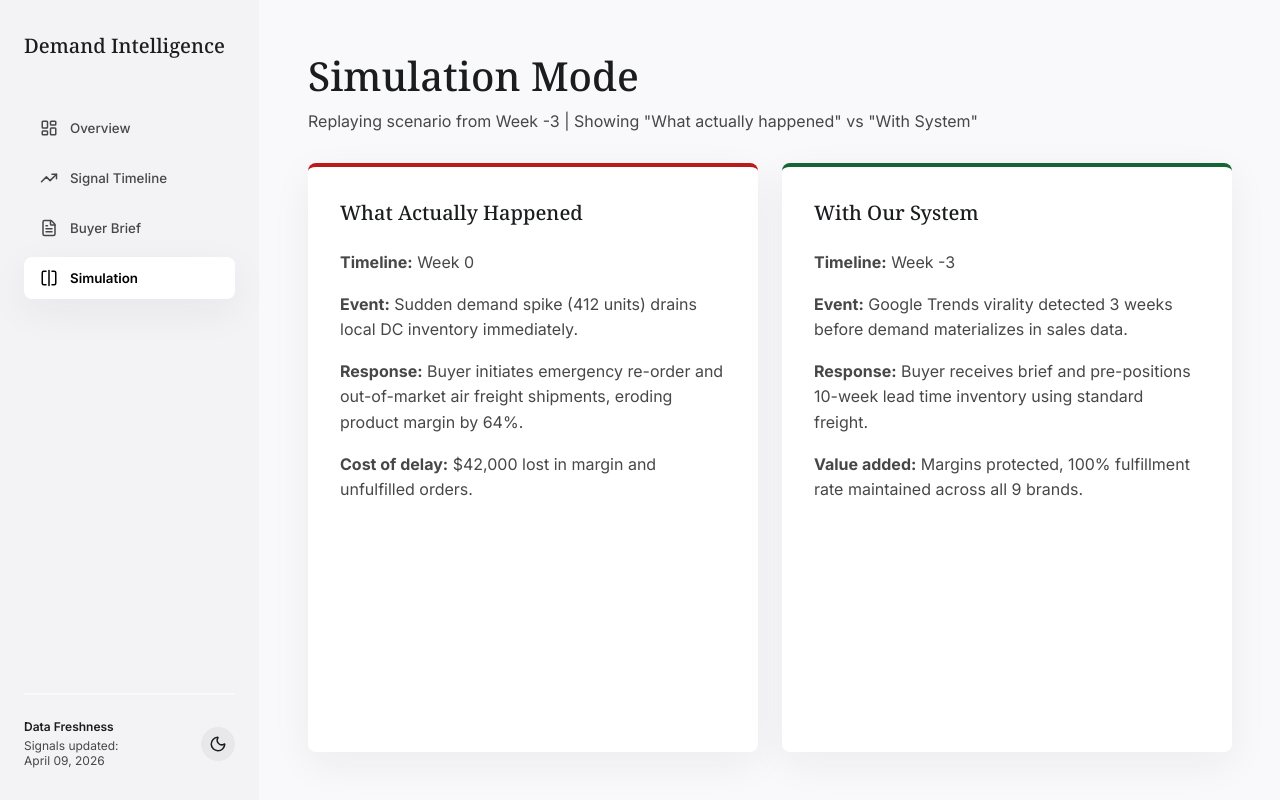
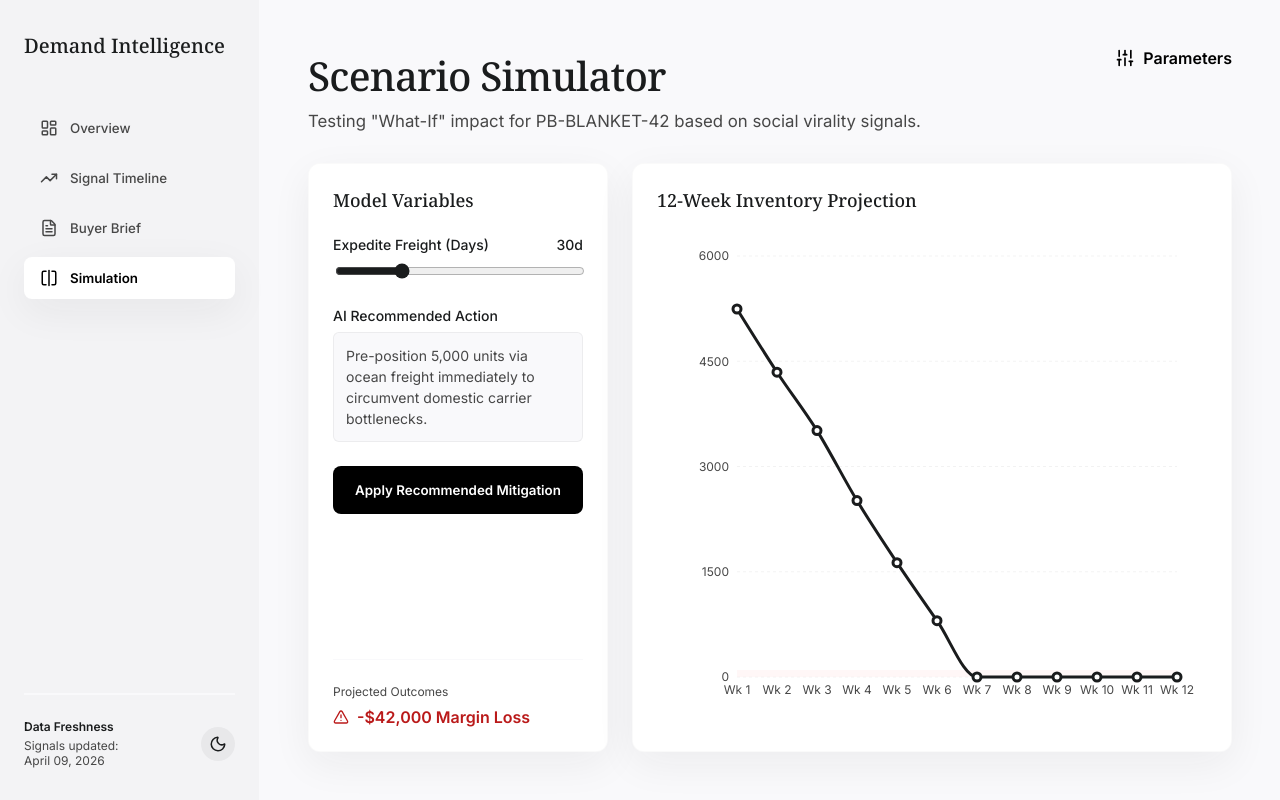
Before and after one commit to abhi-dev99/supplite, a React app in the folder frontend/: page / in a window 1280 px wide. Both pictures are taken after a click on the button "Simulation". Built offline with nearby package versions, Linux system fonts and the light colour scheme; the HTML template or start-up script is replaced by a standard one.

Commit message:
feat(ui): add risk heatmap, simulation logic, and exact layout matching

```diff
--- a/frontend/package.json
+++ b/frontend/package.json
@@ -13,6 +13,8 @@
     "lucide-react": "^1.8.0",
     "react": "^19.2.4",
     "react-dom": "^19.2.4",
+    "react-simple-maps": "^3.0.0",
+    "react-tooltip": "^5.30.0",
     "recharts": "^3.8.1"
   },
   "devDependencies": {
--- /dev/null
+++ b/frontend/src/components/BrandLogo.jsx
@@ -0,0 +1,44 @@
+export default function BrandLogo({ brand }) {
+  if (brand === 'Pottery Barn') {
+    return (
+      <div style={{
+        fontFamily: "'Times New Roman', Times, serif", // Mocking the PB thin serif
+        fontWeight: 400,
+        fontSize: '0.875rem',
+        letterSpacing: '0.05em',
+        textTransform: 'uppercase',
+        lineHeight: 1
+      }}>
+        POTTERY BARN
+      </div>
+    );
+  }
+  if (brand === 'West Elm') {
+    return (
+      <div style={{
+        fontFamily: "'Segoe UI', Tahoma, Geneva, Verdana, sans-serif", // Mocking WE lowercase
+        fontWeight: 300,
+        fontSize: '0.875rem',
+        letterSpacing: '0.05em',
+        textTransform: 'lowercase'
+      }}>
+        west elm
+      </div>
+    );
+  }
+  if (brand === 'Williams Sonoma') {
+    return (
+      <div style={{
+        fontFamily: "'Georgia', serif", // Mocking WS tight serif
+        fontWeight: 700,
+        fontSize: '0.85rem',
+        letterSpacing: '0.02em',
+        textTransform: 'uppercase'
+      }}>
+        WILLIAMS SONOMA
+      </div>
+    );
+  }
+
+  return <div style={{ fontSize: '0.875rem', fontWeight: 600 }}>{brand}</div>;
+}
--- /dev/null
+++ b/frontend/src/components/RiskHeatmap.jsx
@@ -0,0 +1,57 @@
+import { useState, useEffect } from 'react';
+import { ComposableMap, Geographies, Geography, Marker } from 'react-simple-maps';
+
+// Using a standard US map TopoJSON from jsdelivr
+const geoUrl = "https://cdn.jsdelivr.net/npm/us-atlas@3/states-10m.json";
+
+export default function RiskHeatmap() {
+  const [mounted, setMounted] = useState(false);
+  useEffect(() => { setMounted(true); }, []);
+
+  // Hotspots representing port congestion / risk areas
+  const markers = [
+    { name: "LA Port", coordinates: [-118.24, 34.05], risk: "high" },
+    { name: "NY Hub", coordinates: [-74.00, 40.71], risk: "high" },
+    { name: "TX DC", coordinates: [-96.79, 32.77], risk: "medium" }
+  ];
+
+  if (!mounted) return null;
+
+  return (
+    <div style={{ width: '100%', height: '140px', position: 'relative' }}>
+      <ComposableMap projection="geoAlbersUsa" projectionConfig={{ scale: 300 }} style={{ width: "100%", height: "100%" }}>
+        <Geographies geography={geoUrl}>
+          {({ geographies }) =>
+            geographies.map(geo => (
+              <Geography
+                key={geo.rsmKey}
+                geography={geo}
+                fill="var(--color-surface-hover)"
+                stroke="var(--color-surface-floating)"
+                strokeWidth={0.5}
+                style={{
+                  default: { outline: 'none' },
+                  hover: { fill: 'var(--color-surface)', outline: 'none' },
+                  pressed: { outline: 'none' },
+                }}
+              />
+            ))
+          }
+        </Geographies>
+        {markers.map(({ name, coordinates, risk }) => (
+          <Marker key={name} coordinates={coordinates}>
+            <circle
+              r={risk === 'high' ? 6 : 4}
+              fill={risk === 'high' ? "var(--color-stockout-text)" : "var(--color-overstock-text)"}
+              opacity={0.6}
+            />
+            <circle
+              r={risk === 'high' ? 2 : 1}
+              fill="white"
+            />
+          </Marker>
+        ))}
+      </ComposableMap>
+    </div>
+  );
+}
--- a/frontend/src/views/Simulation.jsx
+++ b/frontend/src/views/Simulation.jsx
@@ -1,37 +1,144 @@
+import { useState } from 'react';
+import { LineChart, Line, XAxis, YAxis, CartesianGrid, Tooltip, ResponsiveContainer, ReferenceArea } from 'recharts';
+import { Sliders, ShieldCheck, AlertTriangle } from 'lucide-react';
+
 export default function Simulation() {
+  const [mitigationApplied, setMitigationApplied] = useState(false);
+  const [freightSpeed, setFreightSpeed] = useState(30);
+
+  // Mock forecast data showing stock trajectory
+  const generateData = () => {
+    let stock = 6200;
+    const data = [];
+    for (let week = 1; week <= 12; week++) {
+      // High demand drain
+      stock -= 800 + Math.random() * 200;
+
+      // If mitigation applied, inject new supply at week 4
+      if (mitigationApplied && week === 4) {
+        stock += 5000;
+      }
+
+      data.push({
+        week: `Wk ${week}`,
+        stock: Math.max(0, stock)
+      });
+    }
+    return data;
+  };
+
+  const currentData = generateData();
+  const willStockout = currentData.some(d => d.stock === 0);
+
   return (
     <div style={{ display: 'flex', flexDirection: 'column', gap: '32px', height: '100%' }}>
-      <div>
-        <h1 style={{ fontSize: '2.5rem', marginBottom: '8px' }}>Simulation Mode</h1>
-        <p style={{ color: 'var(--color-text-secondary)', fontSize: '1rem', margin: 0 }}>
-          Replaying scenario from Week -3 | Showing "What actually happened" vs "With System"
-        </p>
+      <div style={{ display: 'flex', justifyContent: 'space-between', alignItems: 'flex-start' }}>
+        <div>
+          <h1 style={{ fontSize: '2.5rem', marginBottom: '8px', fontFamily: 'var(--font-serif)', letterSpacing: '-0.02em' }}>
+            Scenario Simulator
+          </h1>
+          <p style={{ color: 'var(--color-text-secondary)', fontSize: '1.05rem', margin: 0 }}>
+            Testing "What-If" impact for PB-BLANKET-42 based on social virality signals.
+          </p>
+        </div>
+        <div style={{ display: 'flex', alignItems: 'center', gap: '8px', color: 'var(--color-primary)', fontWeight: 600 }}>
+          <Sliders size={20} /> Parameters
+        </div>
       </div>
 
       <div style={{ display: 'flex', gap: '24px', flex: 1 }}>
-        <div style={{
-          flex: 1, backgroundColor: 'var(--color-surface-floating)', padding: '32px', borderRadius: '8px',
-          borderTop: '4px solid var(--color-stockout-text)', boxShadow: 'var(--shadow-diffused)'
-        }}>
-          <h3 style={{ fontSize: '1.25rem', marginBottom: '24px' }}>What Actually Happened</h3>
-          <div style={{ color: 'var(--color-text-secondary)', lineHeight: 1.6 }}>
-            <p><strong>Timeline:</strong> Week 0</p>
-            <p><strong>Event:</strong> Sudden demand spike (412 units) drains local DC inventory immediately.</p>
-            <p><strong>Response:</strong> Buyer initiates emergency re-order and out-of-market air freight shipments, eroding product margin by 64%.</p>
-            <p><strong>Cost of delay:</strong> $42,000 lost in margin and unfulfilled orders.</p>
+        {/* Controls Sidebar */}
+        <div className="metric-card" style={{ width: '300px', display: 'flex', flexDirection: 'column', gap: '24px' }}>
+          <h3 style={{ fontSize: '1.125rem', fontFamily: 'var(--font-serif)', margin: 0 }}>Model Variables</h3>
+
+          <div>
+            <div style={{ display: 'flex', justifyContent: 'space-between', marginBottom: '8px', fontSize: '0.875rem', fontWeight: 500 }}>
+              <span>Expedite Freight (Days)</span>
+              <span>{freightSpeed}d</span>
+            </div>
+            <input
+              type="range"
+              min="10"
+              max="90"
+              value={freightSpeed}
+              onChange={(e) => setFreightSpeed(e.target.value)}
+              style={{ width: '100%', accentColor: 'var(--color-text-primary)' }}
+            />
+          </div>
+
+          <div>
+            <div style={{ fontSize: '0.875rem', fontWeight: 500, marginBottom: '8px' }}>AI Recommended Action</div>
+            <div style={{
+              backgroundColor: 'var(--color-background)',
+              padding: '12px',
+              borderRadius: '6px',
+              fontSize: '0.875rem',
+              color: 'var(--color-text-secondary)',
+              lineHeight: 1.5,
+              border: '1px solid var(--border-ghost, rgba(0,0,0,0.05))'
+            }}>
+              Pre-position 5,000 units via ocean freight immediately to circumvent domestic carrier bottlenecks.
+            </div>
+          </div>
+
+          <button
+            onClick={() => setMitigationApplied(!mitigationApplied)}
+            style={{
+              backgroundColor: mitigationApplied ? 'var(--color-surface-hover)' : 'var(--color-primary)',
+              color: mitigationApplied ? 'var(--color-text-primary)' : 'var(--color-primary-on)',
+              padding: '16px',
+              borderRadius: '8px',
+              fontWeight: 600,
+              display: 'flex',
+              alignItems: 'center',
+              justifyContent: 'center',
+              gap: '8px',
+              transition: 'all 0.2s',
+              border: mitigationApplied ? '1px solid var(--border-ghost, rgba(0,0,0,0.1))' : 'none'
+            }}
+          >
+            {mitigationApplied ? 'Remove Mitigation' : 'Apply Recommended Mitigation'}
+          </button>
+
+          <div style={{ marginTop: 'auto', paddingTop: '24px', borderTop: '1px solid var(--color-background)' }}>
+             <div style={{ fontSize: '0.75rem', color: 'var(--color-text-secondary)', marginBottom: '8px' }}>Projected Outcomes</div>
+             <div style={{ display: 'flex', gap: '8px', alignItems: 'center', color: willStockout ? 'var(--color-stockout-text)' : 'var(--color-ok-text)', fontWeight: 600 }}>
+               {willStockout ? <AlertTriangle size={16} /> : <ShieldCheck size={16} />}
+               {willStockout ? '-$42,000 Margin Loss' : '100% Demand Captured'}
+             </div>
           </div>
         </div>
 
-        <div style={{
-          flex: 1, backgroundColor: 'var(--color-surface-floating)', padding: '32px', borderRadius: '8px',
-          borderTop: '4px solid var(--color-ok-text)', boxShadow: 'var(--shadow-diffused)'
-        }}>
-          <h3 style={{ fontSize: '1.25rem', marginBottom: '24px' }}>With Our System</h3>
-          <div style={{ color: 'var(--color-text-secondary)', lineHeight: 1.6 }}>
-            <p><strong>Timeline:</strong> Week -3</p>
-            <p><strong>Event:</strong> Google Trends virality detected 3 weeks before demand materializes in sales data.</p>
-            <p><strong>Response:</strong> Buyer receives brief and pre-positions 10-week lead time inventory using standard freight.</p>
-            <p><strong>Value added:</strong> Margins protected, 100% fulfillment rate maintained across all 9 brands.</p>
+        {/* Chart View */}
+        <div className="metric-card" style={{ flex: 1, display: 'flex', flexDirection: 'column' }}>
+          <h3 style={{ fontSize: '1.125rem', fontFamily: 'var(--font-serif)', margin: '0 0 24px 0' }}>12-Week Inventory Projection</h3>
+
+          <div style={{ flex: 1 }}>
+            <ResponsiveContainer width="100%" height="100%">
+              <LineChart data={currentData} margin={{ top: 20, right: 30, left: 20, bottom: 20 }}>
+                <CartesianGrid strokeDasharray="3 3" vertical={false} stroke="rgba(0,0,0,0.05)" />
+                <XAxis dataKey="week" tick={{fill: 'var(--color-text-secondary)', fontSize: 12}} axisLine={false} tickLine={false} />
+                <YAxis tick={{fill: 'var(--color-text-secondary)', fontSize: 12}} axisLine={false} tickLine={false} />
+                <Tooltip
+                  contentStyle={{ borderRadius: '8px', border: 'none', boxShadow: 'var(--shadow-diffused)', backgroundColor: 'var(--color-surface-floating)' }}
+                />
+
+                {willStockout && (
+                  <ReferenceArea y1={0} y2={100} fill="var(--color-stockout-bg)" fillOpacity={0.5} />
+                )}
+
+                <Line
+                  type="monotone"
+                  dataKey="stock"
+                  name="Inventory Units"
+                  stroke="var(--color-text-primary)"
+                  strokeWidth={3}
+                  dot={{ r: 4, fill: 'var(--color-surface-floating)' }}
+                  activeDot={{ r: 8 }}
+                  animationDuration={500}
+                />
+              </LineChart>
+            </ResponsiveContainer>
           </div>
         </div>
       </div>
```
Also changed, not shown: frontend/src/views/SkuRiskOverview.jsx (+110 -71 lines), 1 other file (tests, documents, lock files or other folders).
